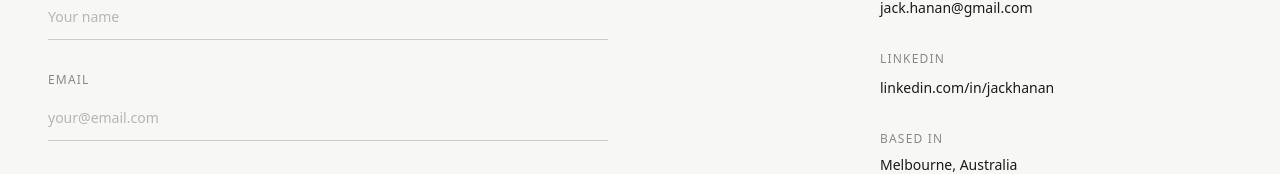
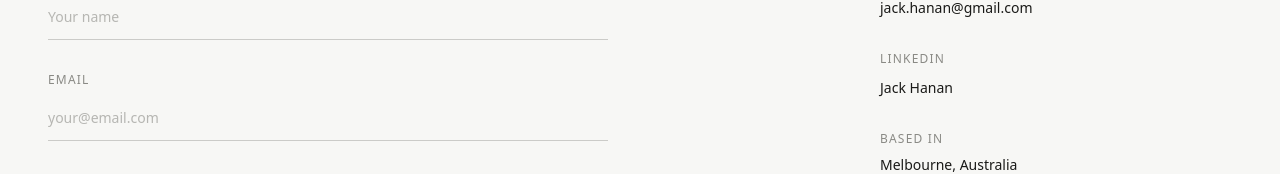
Before and after one commit to jackhanan/jack-hanan-portfolio, a Next.js app: page /contact in a window 1280 px wide. Shown: the part 287-461 px from the top of the page. Built offline with nearby package versions, Linux system fonts and the light colour scheme.

Commit message:
fix linkedin display text and email mailto link on contact page

```diff
--- a/src/components/contact/ContactForm.tsx
+++ b/src/components/contact/ContactForm.tsx
@@ -137,7 +137,7 @@ export default function ContactForm({ email, linkedin }: Props) {
                   rel="noopener noreferrer"
                   className="text-sm text-charcoal hover:text-accent transition-colors duration-200 font-sans"
                 >
-                  {linkedin.replace(/^https?:\/\/(www\.)?/, '')}
+                  Jack Hanan
                 </a>
               </div>
             )}
```
